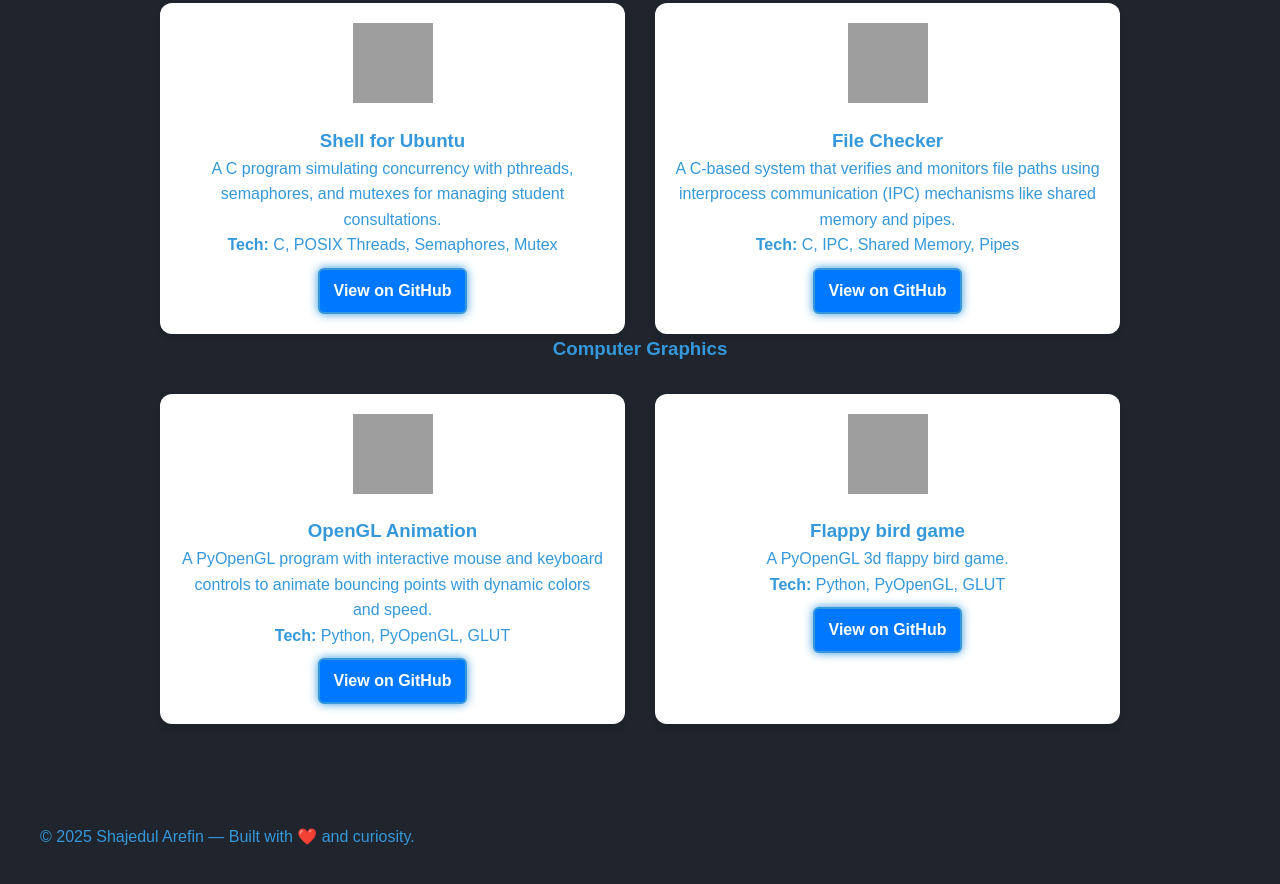
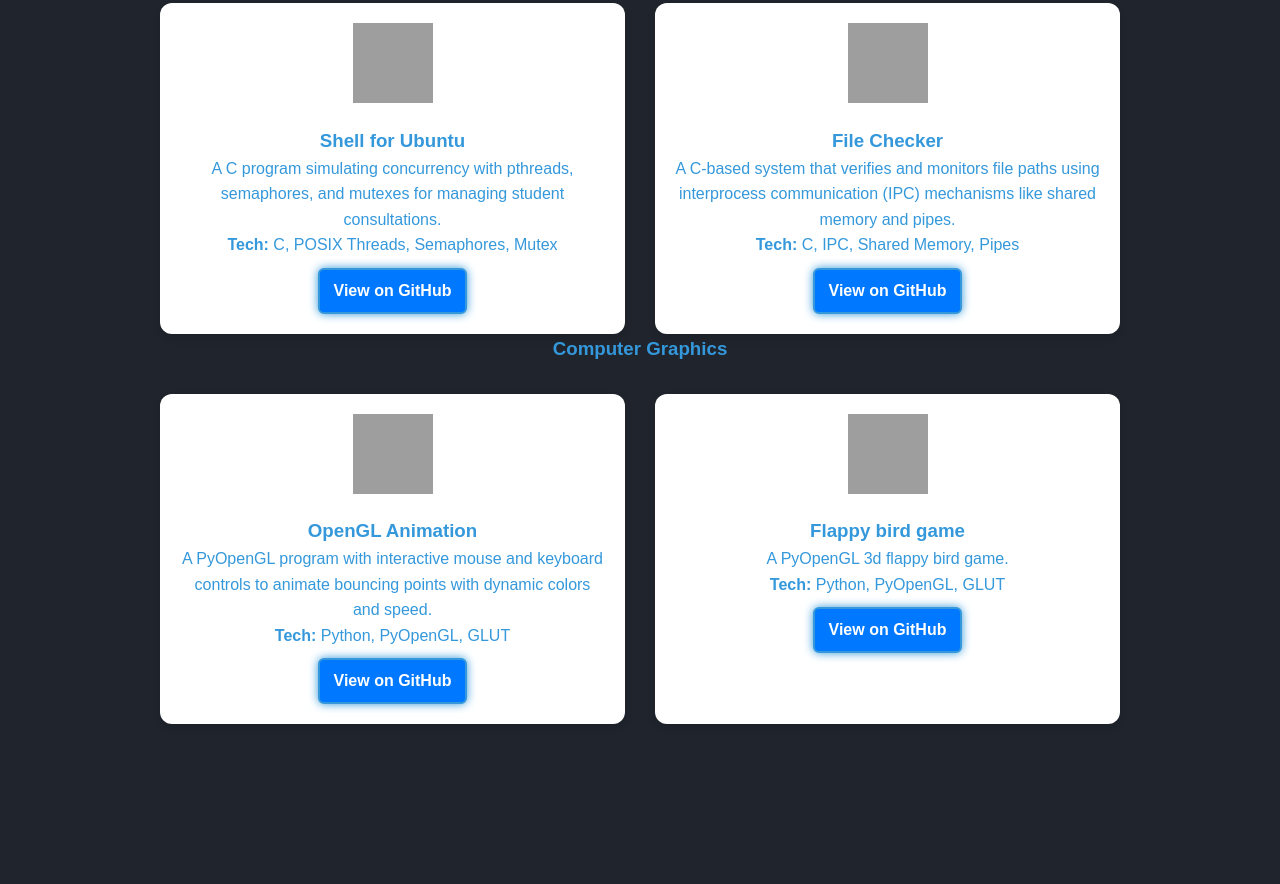
Before and after one commit to mrbruce778/portfolio, a plain HTML site: page projects.html in a window 1280 px wide. Shown: the part 1320-2204 px from the top of the page. Drawn offline with Linux system fonts and the light colour scheme; grey boxes are pictures that could not be loaded.

Commit message:
removed footer

```diff
--- a/projects.html
+++ b/projects.html
@@ -123,7 +123,6 @@
 </section>
 
   <footer>
-    <p>© 2025 Shajedul Arefin — Built with ❤️ and curiosity.</p>
   </footer>
 </body>
 </html>
```
